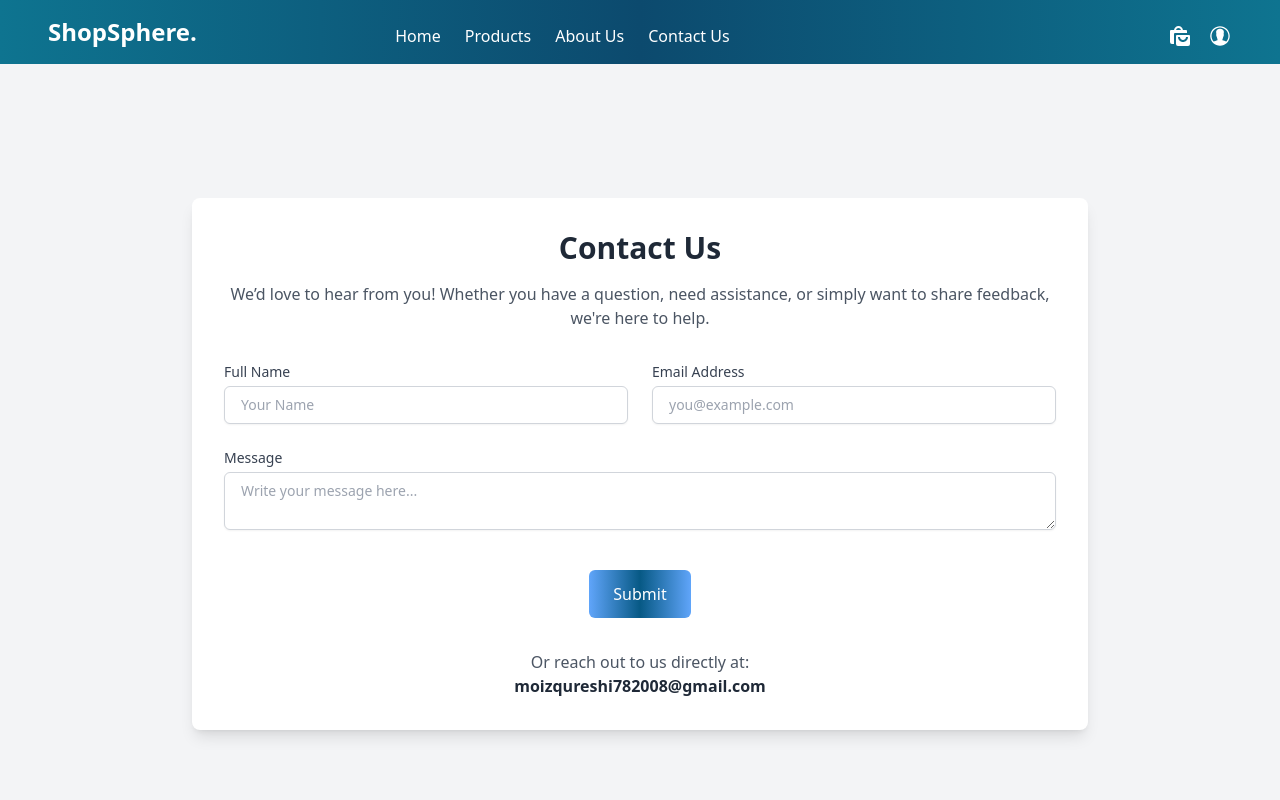
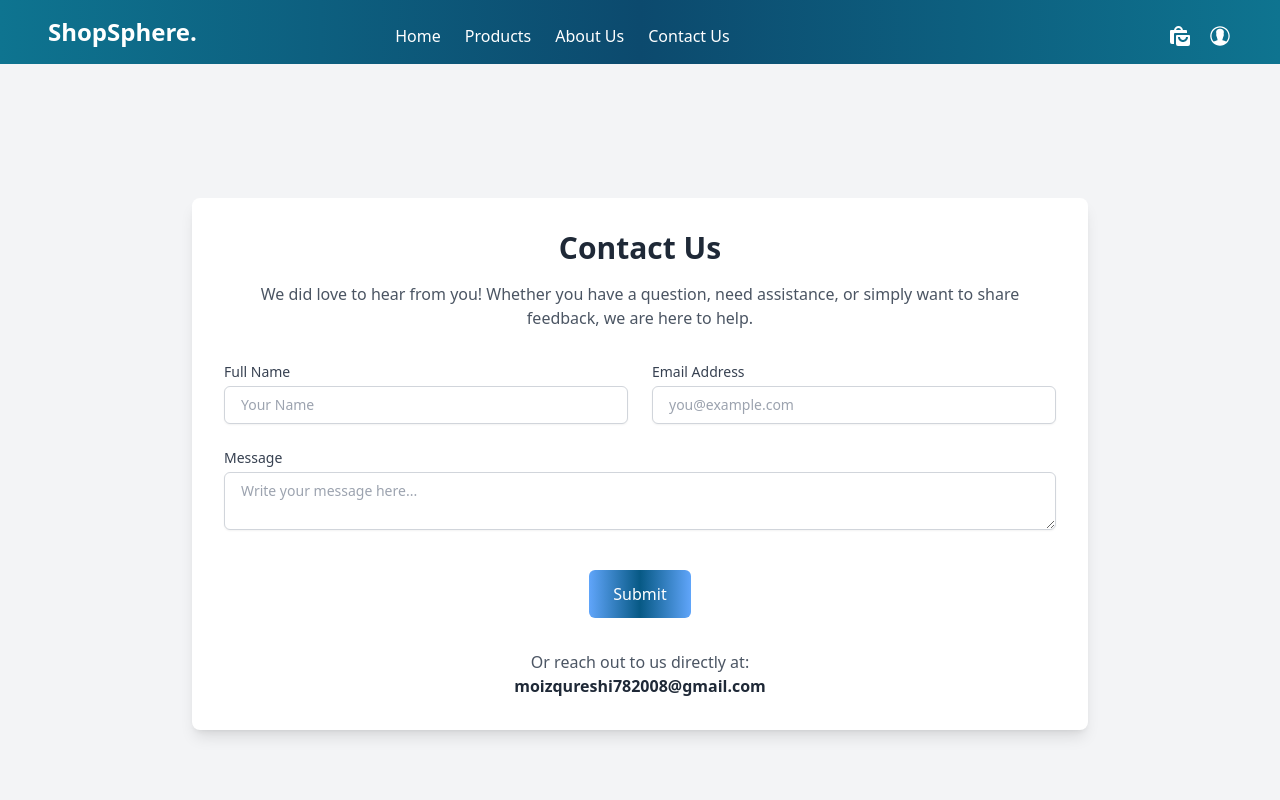
Before and after one commit to MoizQureshi1/e-commerce, a Next.js app: page /contact in a window 1280 px wide. Shown: the top 800 px of the page. Built offline with nearby package versions, Linux system fonts and the light colour scheme.

Commit message:
change
change

```diff
--- a/src/app/contact/page.tsx
+++ b/src/app/contact/page.tsx
@@ -6,10 +6,7 @@ export default function Contact() {
       <div className="flex flex-col items-center justify-center min-h-screen py-2 bg-gray-100">
         <div className="w-full max-w-4xl p-8 bg-white shadow-lg rounded-lg">
           <h1 className="text-3xl font-bold text-center text-gray-800">Contact Us</h1>
-          <p className="mt-4 text-center text-gray-600">
-          We’d love to hear from you! Whether you have a question, need assistance, or simply want to share feedback, we're here to help.
-          </p>
-
+          <p className="mt-4 text-center text-gray-600">We did love to hear from you! Whether you have a question, need assistance, or simply want to share feedback, we are here to help.</p>
           <div className="mt-8 grid grid-cols-1 md:grid-cols-2 gap-6">
             <div>
               <label className="block text-sm font-medium text-gray-700">Full Name</label>
```
